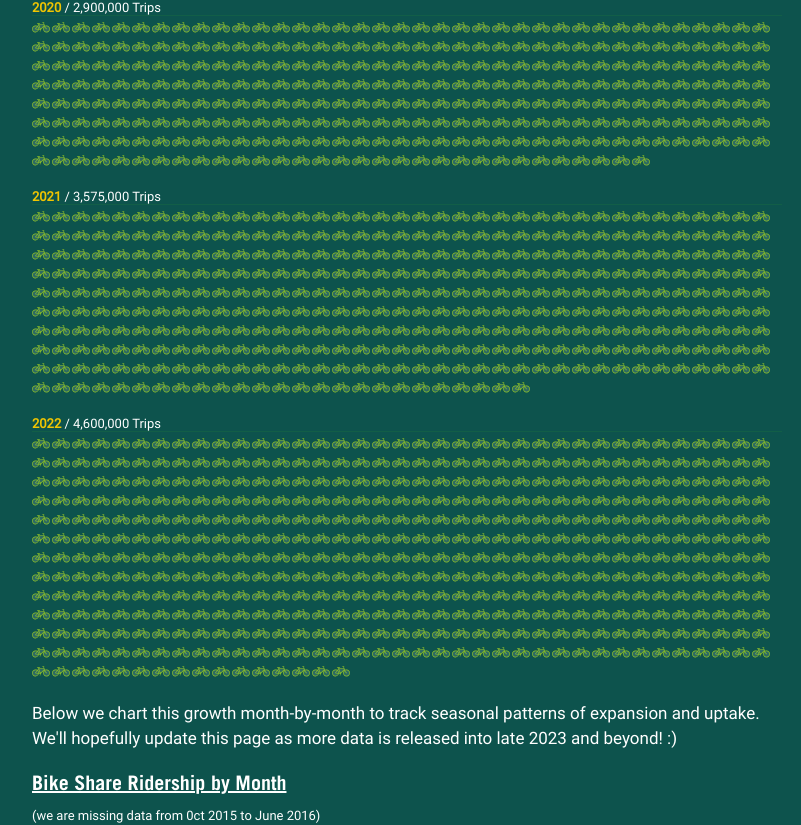
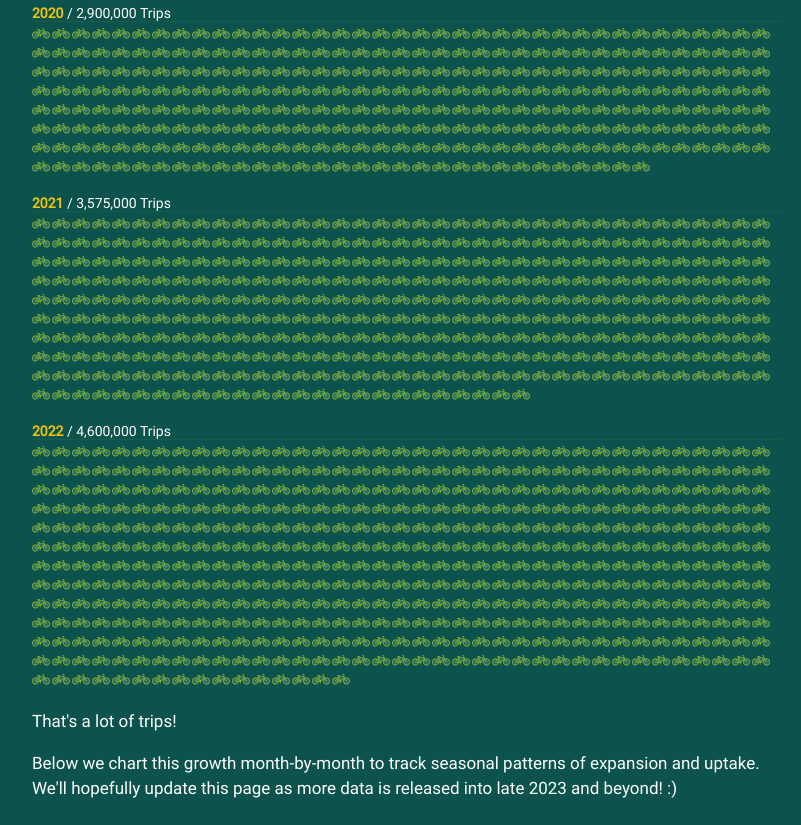
Before and after one commit to schoolofcities/bike-share-toronto, a SvelteKit app: page /trends in a window 1280 px wide. Shown: the part 1391-2216 px from the top of the page, without its empty margins (233-1034 px from the left). Built offline with nearby package versions, Linux system fonts and the light colour scheme.

Commit message:
text updates

```diff
--- a/src/assets/global-styles.css
+++ b/src/assets/global-styles.css
@@ -82,7 +82,7 @@ h2 {
 h3 {
     text-align: left;
     font-family: TradeGothicBold;
-    font-size: 20px;
+    font-size: 22px;
     text-decoration: underline;
     color: var(--brandWhite);
 }
@@ -97,7 +97,7 @@ p {
 
 .note {
     margin-top: -12px;
-    font-size: 13px;
+    font-size: 14px;
 }
 
 a {
--- a/src/lib/YearlyTripsPictograph.svelte
+++ b/src/lib/YearlyTripsPictograph.svelte
@@ -32,7 +32,6 @@ var data = [
 
 
 
-
 <style>
     #wrapper {
         width: 100%;
@@ -41,8 +40,8 @@ var data = [
     }
     p {
         margin-bottom: -1px;
-        font-size: 13px;
-        line-height: 14px;
+        font-size: 14px;
+        line-height: 15px;
         border-bottom: solid 1px rgba(25, 107, 66, 0.501);
     }
     .all-bike-img {
--- a/src/routes/trends/+page.svelte
+++ b/src/routes/trends/+page.svelte
@@ -1,4 +1,5 @@
 <script>
+
     import TopSofC from "../../lib/TopSofC.svelte";
     import MonthlyChart from "../../lib/MonthlyChart.svelte";
     import Bicycle from "../../assets/bicycle.svg";
@@ -10,7 +11,10 @@
     let yTicksAvStation = [0, 200, 400, 600, 800, 1000, 1200, 1400, 1600];
     let yTicksBike = [0, 1000, 2000, 3000, 4000, 5000, 6000, 7000];
     let yTicksAvBikeUsage = [0, 20, 40, 60, 80, 100, 120];
+
 </script>
+
+
 
 <TopSofC />
 
@@ -37,6 +41,9 @@
 
 
             <div class="text">
+            <p>
+                That's a lot of trips!
+            </p>
             <p>
                 Below we chart this growth month-by-month to track seasonal patterns of expansion and uptake. We'll hopefully update this page as more data is released into late 2023 and beyond! :)
             </p>
@@ -189,6 +196,7 @@
     <br /><br /><br />
 </main>
 
+
 <style>
     /* page specific styling */
     .bike-img {
```
Lines whose indentation alone changed are shown as unchanged.
